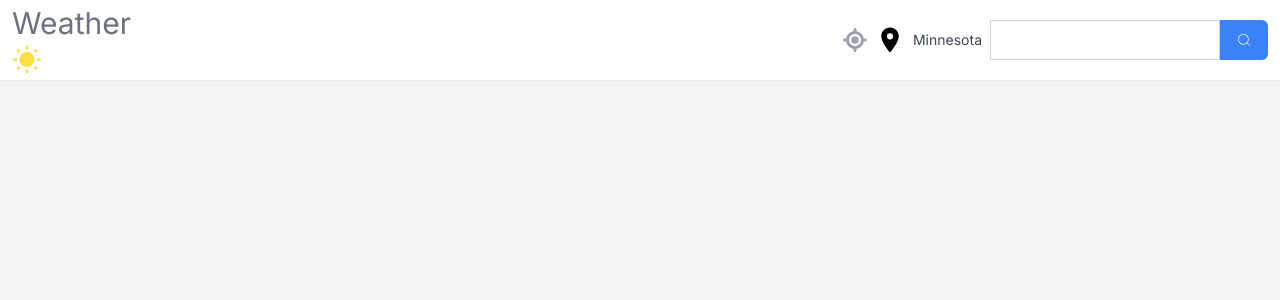
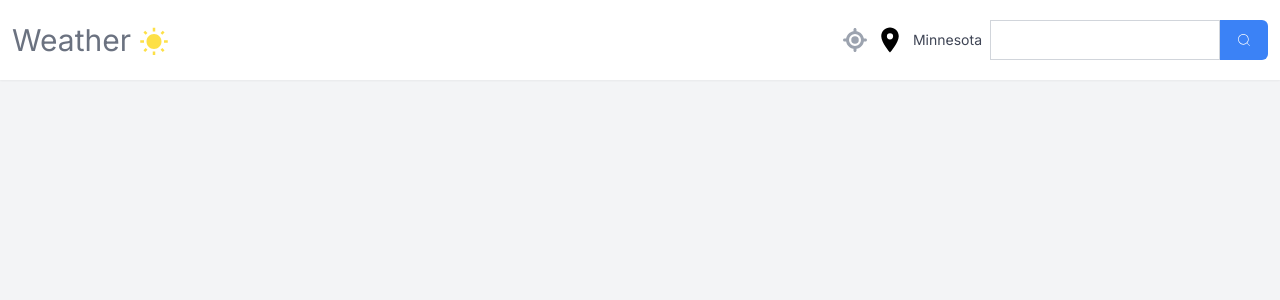
Before and after one commit to lavollmer/web-react-app, a Next.js app: page / in a window 1280 px wide. Shown: the top 300 px of the page. Built offline with nearby package versions, Linux system fonts and the light colour scheme.

Commit message:
debugging console - h2 could not be nested in p tag so changed to div

```diff
--- a/src/app/page.tsx
+++ b/src/app/page.tsx
@@ -1,4 +1,4 @@
-import Navbar from "@/components/Navbar";
+import Navbar from "../components/Navbar";
 
 //api.openweathermap.org/data/2.5/weather?q=minneapolis&appid={02198656acbfe2c2afe6c0d052bc513c}
 export default function Home() {
--- a/src/components/Navbar.tsx
+++ b/src/components/Navbar.tsx
@@ -17,12 +17,10 @@ export default function Navbar({ props }: Props) {
     // sticky = stick navbar on position, left-0 position of navbar
     <nav className=" shadow-sm sticky top-0 z-50 bg-white">
       <div className="h-[80px] w-full flex justify-between items-center max-w-7xl px-3 mx-auto">
-        <p className="flex items-center justify-center gap-2">
-          <h2 className="text-gray-500 text-3xl">
-            Weather
-            <MdWbSunny className="text-3xl mt-1 text-yellow-300" />
-          </h2>
-        </p>
+        <div className="flex items-center justify-center gap-2">
+          <h2 className="text-gray-500 text-3xl">Weather</h2>
+          <MdWbSunny className="text-3xl mt-1 text-yellow-300" />
+        </div>
         <section className="flex gap-2 items-center">
           <FaLocationCrosshairs className="text-2xl text-gray-400 hover:opacity-80 cursor-pointer" />
           <MdLocationOn className="text-3xl" />
```
